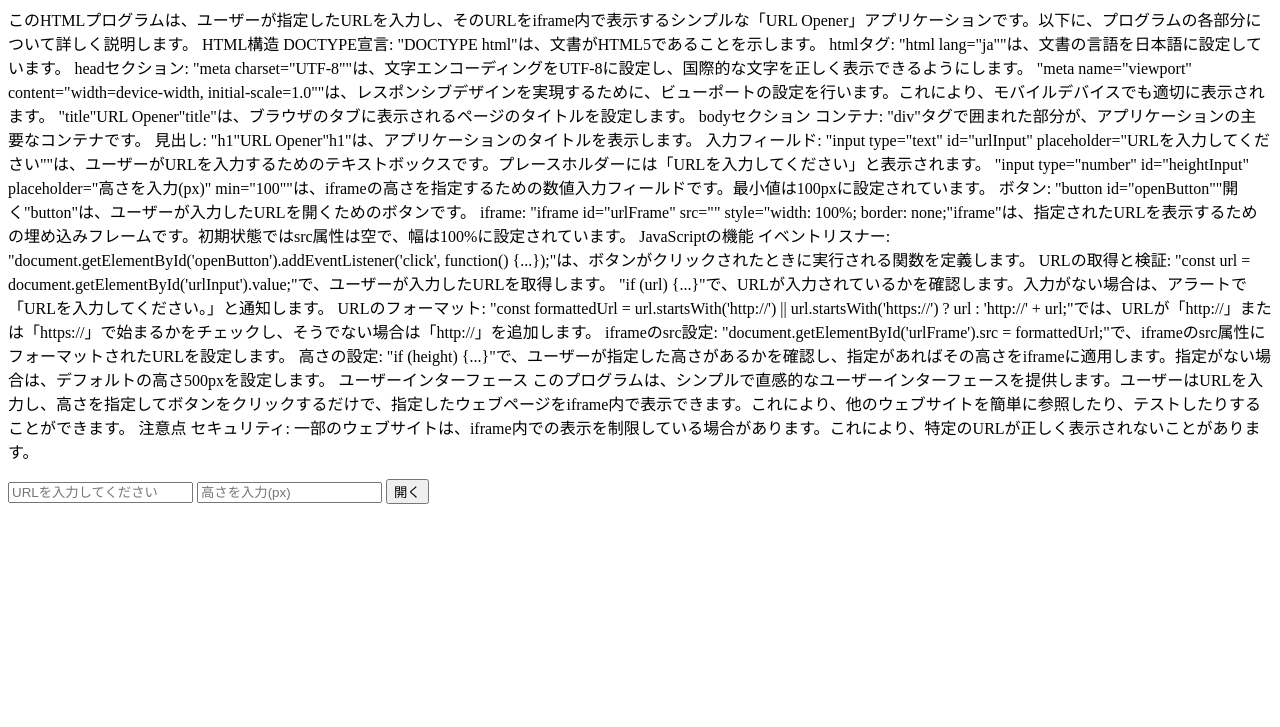
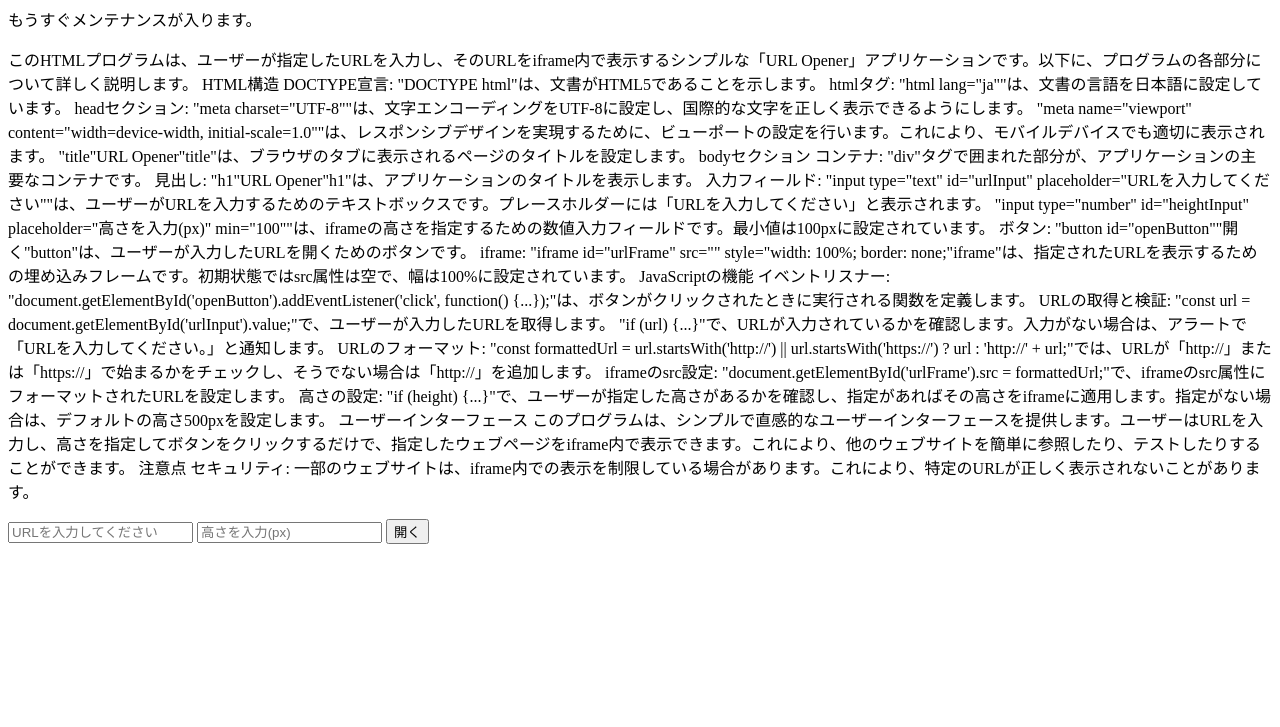
Before and after one commit to Permission-0037/Project-2, a plain HTML site: page index.html in a window 1280 px wide. Shown: the part 73-800 px from the top of the page. Drawn offline with Linux system fonts and the light colour scheme.

Commit message:
Update index.html

```diff
--- a/index.html
+++ b/index.html
@@ -8,6 +8,7 @@
 <body>
     <div>
         <h1>URL Opener</h1>
+        <p class="keikoku">もうすぐメンテナンスが入ります。</p>
       <p>このHTMLプログラムは、ユーザーが指定したURLを入力し、そのURLをiframe内で表示するシンプルな「URL Opener」アプリケーションです。以下に、プログラムの各部分について詳しく説明します。
 HTML構造
 
```
